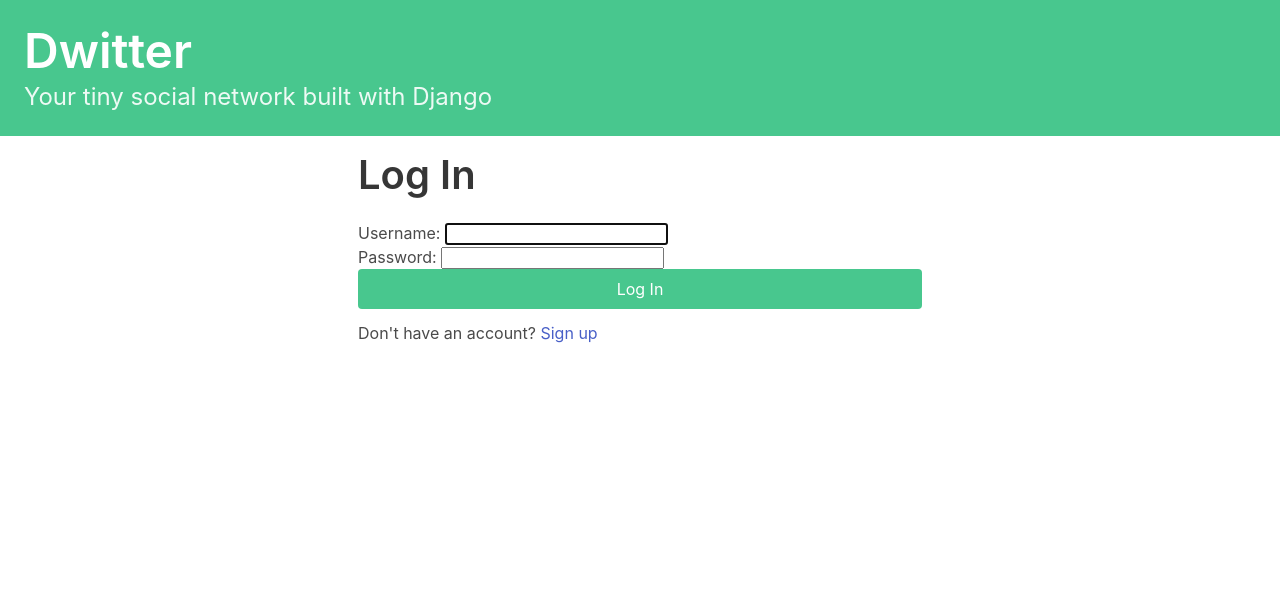
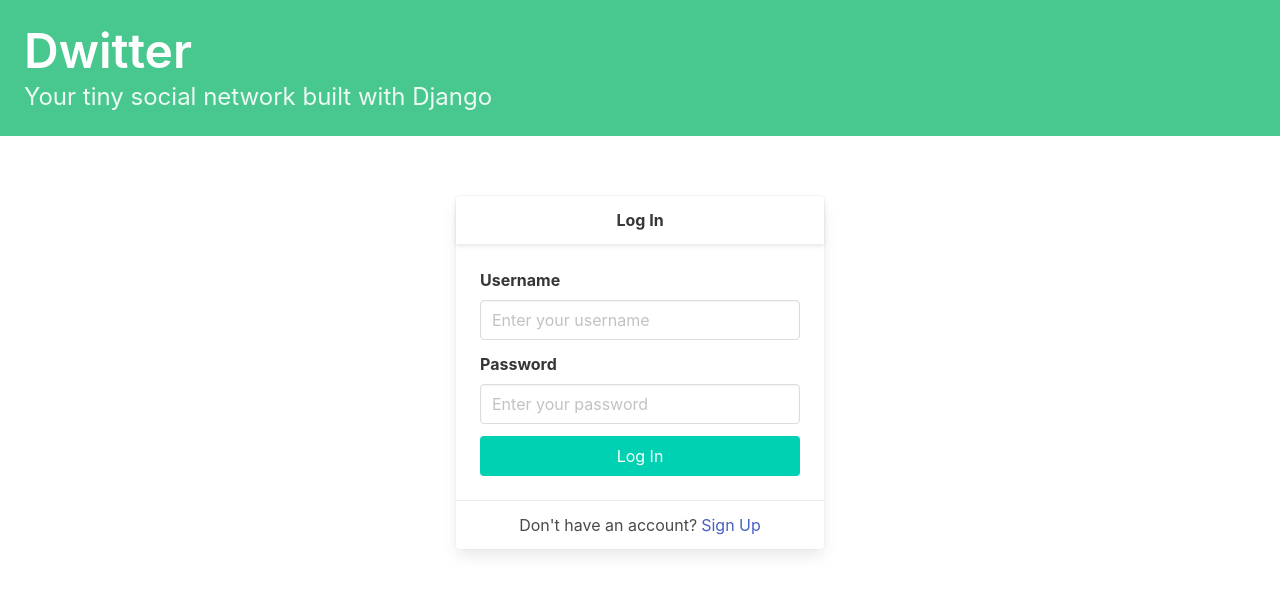
Before and after one commit to Twilight-Techy/Dwitter, a Django app: page /login/ in a window 1280 px wide. Shown: the top 594 px of the page. Run offline with Django 3.2, Linux system fonts and the light colour scheme.

Commit message:
Refactor templates

```diff
--- a/dwitter/templates/base.html
+++ b/dwitter/templates/base.html
@@ -23,13 +23,10 @@
     </a>
 
     <div class="container">
-        <div class="columns">
 
-            {% block content %}
+        {% block content %}
 
-            {% endblock content %}
-
-        </div>
+        {% endblock content %}
     </div>
 </body>
 
--- /dev/null
+++ b/dwitter/templates/dwitter/login.html
@@ -0,0 +1,40 @@
+{% extends 'base.html' %}
+
+{% block content %}
+<div class="columns is-centered mt-6">
+    <div class="column is-one-third">
+        <div class="card">
+            <div class="card-header">
+                <p class="card-header-title is-centered">Log In</p>
+            </div>
+            <div class="card-content">
+                <form method="post">
+                    {% csrf_token %}
+                    <div class="field">
+                        <label class="label">Username</label>
+                        <div class="control">
+                            <input class="input" type="text" name="username" placeholder="Enter your username" required>
+                        </div>
+                    </div>
+                    <div class="field">
+                        <label class="label">Password</label>
+                        <div class="control">
+                            <input class="input" type="password" name="password" placeholder="Enter your password"
+                                required>
+                        </div>
+                    </div>
+                    <div class="field">
+                        <button class="button is-primary is-fullwidth mt-3" type="submit">Log In</button>
+                    </div>
+                </form>
+            </div>
+            <div class="card-footer">
+                <p class="card-footer-item">
+                    Don't have an account?
+                    <a href="{% url 'dwitter:signup' %}" class="ml-1">Sign Up</a>
+                </p>
+            </div>
+        </div>
+    </div>
+</div>
+{% endblock content %}
--- a/dwitter/templates/dwitter/profile.html
+++ b/dwitter/templates/dwitter/profile.html
@@ -1,6 +1,7 @@
 {% extends 'base.html' %}
 
 {% block content %}
+<div class="columns">
 
     <div class="column">
 
@@ -85,5 +86,5 @@
         </div>
 
     </div>
-
+</div>
 {% endblock content %}
--- a/dwitter/templates/dwitter/profile_list.html
+++ b/dwitter/templates/dwitter/profile_list.html
@@ -1,6 +1,7 @@
 {% extends 'base.html' %}
 
 {% block content %}
+<div class="columns">
 
   <div class="column">
 
@@ -13,8 +14,7 @@
             <div class="media">
               <div class="media-left">
                 <figure class="image is-48x48">
-            <img src="https://bulma.io/images/placeholders/96x96.png"
-                 alt="Placeholder image">
+                  <img src="https://bulma.io/images/placeholders/96x96.png" alt="Placeholder image">
                 </figure>
               </div>
               <div class="media-content">
@@ -30,5 +30,5 @@
     {% endfor %}
 
   </div>
-
+</div>
 {% endblock content %}
--- a/dwitter/templates/registration/login.html
+++ /dev/null
@@ -1,13 +0,0 @@
-{% extends 'base.html' %}
-
-{% block content %}
-<div class="column is-half is-offset-one-quarter">
-    <h1 class="title is-2">Log In</h1>
-    <form method="post">
-        {% csrf_token %}
-        {{ form.as_p }}
-        <button class="button is-success is-fullwidth" type="submit">Log In</button>
-    </form>
-    <p class="mt-3">Don't have an account? <a href="{% url 'dwitter:signup' %}">Sign up</a></p>
-</div>
-{% endblock content %}
--- a/dwitter/urls.py
+++ b/dwitter/urls.py
@@ -7,8 +7,8 @@ app_name = "dwitter"
 
 urlpatterns = [
     path('signup/', signup, name='signup'),
-    path('login/', auth_views.LoginView.as_view(), name='login'),
-    path('logout/', auth_views.LogoutView.as_view(), name='logout'),
+    path('login/', login_view, name='login'),
+    path('logout/', logout_view, name='logout'),
     path("", dashboard, name="dashboard"),
     path("profile_list/", profile_list, name="profile_list"),
     path("profile/<int:pk>", profile, name="profile"),
--- a/social/settings.py
+++ b/social/settings.py
@@ -127,4 +127,4 @@ STATIC_URL = "/static/"
 
 DEFAULT_AUTO_FIELD = "django.db.models.BigAutoField"
 
-LOGIN_REDIRECT_URL = 'dwitter:dashboard'
+LOGIN_URL = 'login/'
```
Also changed, not shown: dwitter/templates/dwitter/dashboard.html (+42 -2 lines), dwitter/templates/dwitter/signup.html (+53 -8 lines), db.sqlite3. Lines whose indentation alone changed are shown as unchanged.
